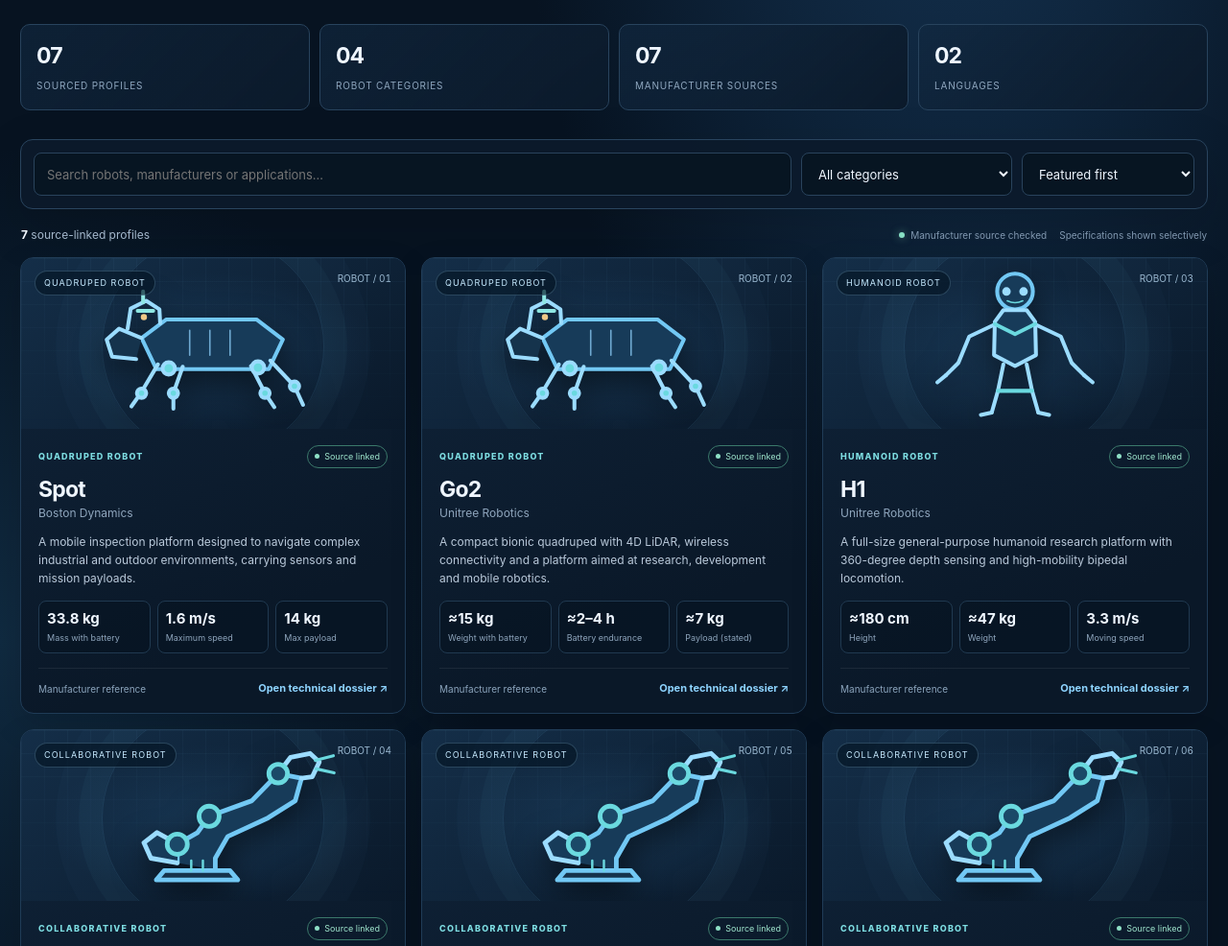
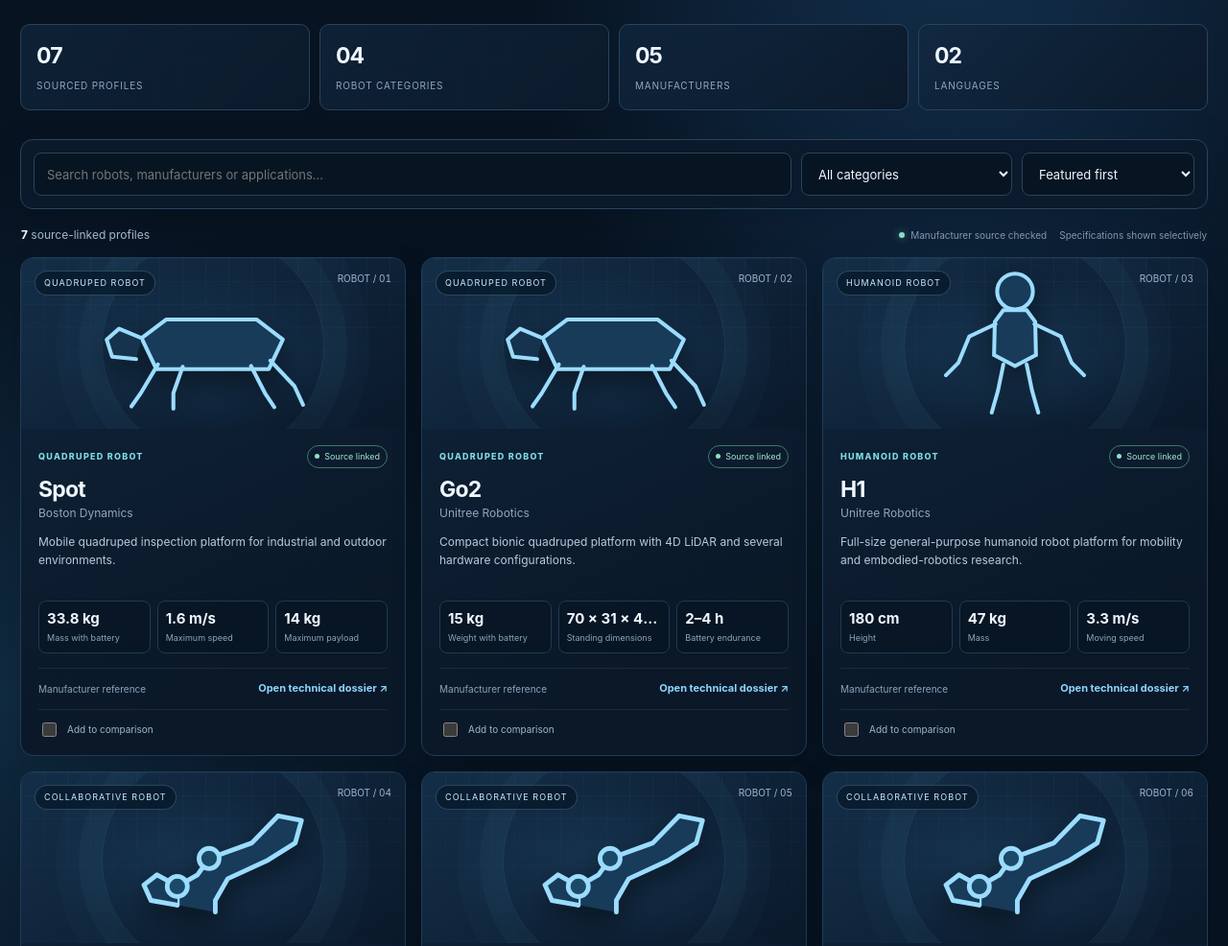
Before and after one commit to sasapetric5/roboscopia, a plain HTML site: page knowledge-base.html in a window 1280 px wide. Shown: the part 349-1335 px from the top of the page at 96% size. Drawn offline with Linux system fonts and the light colour scheme.

Commit message:
Load knowledge base from canonical robot data

```diff
--- a/knowledge-base.html
+++ b/knowledge-base.html
@@ -20,7 +20,7 @@ main{padding:44px 0 86px}.eyebrow{display:flex;align-items:center;gap:9px;color:
 footer{border-top:1px solid #ffffff15;padding:25px 0;color:#718ba5;font-size:10px}footer .wrap{display:flex;justify-content:space-between;gap:15px;flex-wrap:wrap}
 @media(max-width:900px){.results{grid-template-columns:repeat(2,minmax(0,1fr))}.hero-note{display:none}}
 @media(max-width:620px){.wrap{width:min(var(--max),calc(100% - 28px))}.nav{min-height:62px}.brand{font-size:13px}.navlink{display:none}main{padding-top:32px}.hero-row{display:block}.metrics{grid-template-columns:repeat(2,1fr);gap:8px;margin:22px 0}.metric{padding:11px 13px}.metric b{font-size:20px}.toolbar{grid-template-columns:1fr;padding:10px}.toolbar-meta{align-items:flex-start;flex-direction:column;gap:8px}.results{grid-template-columns:1fr;gap:12px}.art{height:190px}.desc{min-height:0}.comparebar{bottom:7px}.comparebar small{max-width:160px}.compare-actions .action{padding:8px}.notice{font-size:10px}}
-</style>
+.compare-choice{display:flex;align-items:center;gap:8px;margin-top:12px;padding-top:10px;border-top:1px solid #ffffff12;color:#9db7ce;font-size:10px;cursor:pointer}.compare-choice input{accent-color:#65d7df;width:15px;height:15px}.compare-choice input:disabled{opacity:.4}</style>
 </head>
 <body>
 <div class="topline"></div>
@@ -37,29 +37,23 @@ footer{border-top:1px solid #ffffff15;padding:25px 0;color:#718ba5;font-size:10p
 </main>
 <footer><div class="wrap"><span>© 2026 ROBOSCOPIA · <span data-en="Global Robotics & CNC Intelligence" data-sr="Globalna platforma za robotiku i CNC">Global Robotics & CNC Intelligence</span></span><span data-en="Evidence first · Independent technical information" data-sr="Dokazi na prvom mestu · Nezavisne tehničke informacije">Evidence first · Independent technical information</span></div></footer>
 <script>
-(() => {
-const records=[
-{id:"spot",name:"Spot",maker:"Boston Dynamics",category:"quadruped",categoryEn:"Quadruped robot",categorySr:"Četvoronožni robot",summaryEn:"A mobile inspection platform designed to navigate complex industrial and outdoor environments, carrying sensors and mission payloads.",summarySr:"Mobilna inspekcijska platforma za kretanje kroz složena industrijska i spoljašnja okruženja, sa senzorima i namenskim teretom.",specs:[["33.8 kg","Mass with battery","Masa sa baterijom"],["1.6 m/s","Maximum speed","Maksimalna brzina"],["14 kg","Max payload","Maks. nosivost"]],source:"https://bostondynamics.com/products/spot/",sourceName:"Spot product specifications",sourceNameSr:"Spot — specifikacije proizvoda",reviewed:"20 Nov 2026",kind:"quad",featured:1},
-{id:"go2",name:"Go2",maker:"Unitree Robotics",category:"quadruped",categoryEn:"Quadruped robot",categorySr:"Četvoronožni robot",summaryEn:"A compact bionic quadruped with 4D LiDAR, wireless connectivity and a platform aimed at research, development and mobile robotics.",summarySr:"Kompaktan bionički četvoronožac sa 4D LiDAR-om, bežičnom povezivošću i platformom namenjenom istraživanju i razvoju mobilne robotike.",specs:[["≈15 kg","Weight with battery","Masa sa baterijom"],["≈2–4 h","Battery endurance","Trajanje baterije"],["≈7 kg","Payload (stated)","Nosivost (navedena)"]],source:"https://www.unitree.com/mobile/go2/",sourceName:"Unitree Go2 official product page",sourceNameSr:"Unitree Go2 — zvanična stranica",reviewed:"20 Nov 2026",kind:"quad",featured:2},
-{id:"h1",name:"H1",maker:"Unitree Robotics",category:"humanoid",categoryEn:"Humanoid robot",categorySr:"Humanoidni robot",summaryEn:"A full-size general-purpose humanoid research platform with 360-degree depth sensing and high-mobility bipedal locomotion.",summarySr:"Humanoidna istraživačka platforma pune veličine sa 360-stepenim dubinskim opažanjem i pokretnim dvonožnim hodom.",specs:[["≈180 cm","Height","Visina"],["≈47 kg","Weight","Masa"],["3.3 m/s","Moving speed","Brzina kretanja"]],source:"https://www.unitree.com/h1/",sourceName:"Unitree H1 official specifications",sourceNameSr:"Unitree H1 — zvanične specifikacije",reviewed:"20 Nov 2026",kind:"human",featured:3},
-{id:"ur5e",name:"UR5e",maker:"Universal Robots",category:"cobot",categoryEn:"Collaborative robot",categorySr:"Kolaborativni robot",summaryEn:"A six-axis collaborative robot arm for flexible automation, assembly, machine tending and precision handling.",summarySr:"Šestoosna kolaborativna robotska ruka za fleksibilnu automatizaciju, montažu, opsluživanje mašina i precizno rukovanje.",specs:[["5 kg","Payload","Nosivost"],["850 mm","Reach","Dohvat"],["±0.03 mm","Repeatability","Ponovljivost"]],source:"https://www.universal-robots.com/media/1807465/ur5e_e-series_datasheets_web.pdf",sourceName:"UR5e technical specification · May 2025",sourceNameSr:"UR5e tehnička specifikacija · maj 2025",reviewed:"20 Nov 2026",kind:"arm",featured:4},
-{id:"ur20",name:"UR20-1750",maker:"Universal Robots",category:"cobot",categoryEn:"Collaborative robot",categorySr:"Kolaborativni robot",summaryEn:"A high-payload collaborative robot built for palletizing, machine tending, welding and material handling over a long reach.",summarySr:"Kolaborativni robot velike nosivosti za paletizaciju, opsluživanje mašina, zavarivanje i rukovanje materijalom na velikom dohvatu.",specs:[["20 kg","Standard payload","Standardna nosivost"],["1,750 mm","Reach","Dohvat"],["64 kg","Robot weight","Masa robota"]],source:"https://www.universal-robots.com/products/ur20-1750/",sourceName:"Universal Robots UR20-1750 product page",sourceNameSr:"Universal Robots UR20-1750 — stranica proizvoda",reviewed:"20 Nov 2026",kind:"arm",featured:5},
-{id:"gofa5",name:"GoFa 5",maker:"ABB Robotics",category:"cobot",categoryEn:"Collaborative robot",categorySr:"Kolaborativni robot",summaryEn:"A collaborative robot variant in ABB's GoFa family, combining integrated torque sensing with flexible mounting and programming.",summarySr:"Varijanta kolaborativnog robota iz ABB GoFa porodice, sa integrisanim senzorima obrtnog momenta i fleksibilnom montažom i programiranjem.",specs:[["5 kg","Payload","Nosivost"],["950 mm","Reach to wrist","Dohvat do zgloba"],["1,050 mm","Reach to flange","Dohvat do prirubnice"]],source:"https://www.abb.com/global/en/areas/robotics/products/robots/collaborative-robots/gofa",sourceName:"ABB GoFa family technical data",sourceNameSr:"ABB GoFa porodica — tehnički podaci",reviewed:"20 Nov 2026",kind:"arm",featured:6},
-{id:"kr6",name:"KR 6 R700 sixx C",maker:"KUKA",category:"industrial",categoryEn:"Industrial robot arm",categorySr:"Industrijska robotska ruka",summaryEn:"A compact six-axis industrial robot for fast, precise automation in constrained workspaces. Maximum payload differs from rated payload.",summarySr:"Kompaktan šestоosni industrijski robot za brzu i preciznu automatizaciju u ograničenom prostoru. Maksimalna i nominalna nosivost nisu iste.",specs:[["6 kg","Maximum payload","Maksimalna nosivost"],["3 kg","Rated payload","Nominalna nosivost"],["706.7 mm","Maximum reach","Maksimalni dohvat"]],source:"https://www.kuka.com/-/media/kuka-downloads/imported/8350ff3ca11642998dbdc81dcc2ed44c/0000215571_en.pdf",sourceName:"KUKA KR 6 R700 sixx C technical data",sourceNameSr:"KUKA KR 6 R700 sixx C — tehnički podaci",reviewed:"20 Nov 2026",kind:"arm",featured:7}
-];
-const art={
-quad:'<svg viewBox="0 0 420 220" role="img" aria-label="Original quadruped robot line illustration"><g fill="none" stroke="#9bdcff" stroke-width="5" stroke-linecap="round" stroke-linejoin="round"><path d="M118 103 L150 79 L266 79 L300 105 L282 143 L137 143 Z" fill="#173b59" stroke="#72c8f4"/><path d="M139 137 L117 174 L105 191 M171 140 L159 174 L159 194 M259 139 L277 174 L289 192 M284 132 L315 165 L326 189"/><path d="M118 103 L89 91 L73 105 L80 127 L111 130" fill="#15334c"/><circle cx="153" cy="142" r="8" fill="#6ad9df"/><circle cx="268" cy="141" r="8" fill="#6ad9df"/><circle cx="118" cy="174" r="6" fill="#6ad9df"/><circle cx="159" cy="174" r="6" fill="#6ad9df"/><circle cx="277" cy="174" r="6" fill="#6ad9df"/><circle cx="315" cy="165" r="6" fill="#6ad9df"/><path d="M100 91 L104 65 L124 55 L141 66 L142 84" /><path d="M113 68 L133 68 M120 57 L120 43" stroke="#8ee7e3"/><path d="M180 93 L180 125 M206 93 L206 125 M232 93 L232 125" stroke="#6ea8d0" stroke-width="2"/></g><circle cx="121" cy="76" r="4" fill="#f0c987"/></svg>',
-human:'<svg viewBox="0 0 420 220" role="img" aria-label="Original humanoid robot line illustration"><g fill="none" stroke="#9bdcff" stroke-width="5" stroke-linecap="round" stroke-linejoin="round"><circle cx="210" cy="43" r="23" fill="#173b59" stroke="#72c8f4"/><path d="M195 67 L184 82 L183 125 L210 139 L237 125 L236 82 L225 67 Z" fill="#173b59"/><path d="M185 85 L151 101 L137 135 L121 151 M235 85 L269 101 L283 135 L299 151"/><path d="M195 137 L188 171 L180 199 M225 137 L232 171 L240 199"/><path d="M184 85 L210 98 L236 85 M188 171 L232 171" stroke="#6ad9df"/><circle cx="199" cy="43" r="3" fill="#6ad9df"/><circle cx="221" cy="43" r="3" fill="#6ad9df"/><path d="M200 55 Q210 60 220 55" stroke="#6ad9df" stroke-width="2"/><path d="M121 151 L110 160 M299 151 L310 160 M180 199 L166 202 M240 199 L254 202"/></g></svg>',
-arm:'<svg viewBox="0 0 420 220" role="img" aria-label="Original industrial robot arm line illustration"><g fill="none" stroke="#9bdcff" stroke-width="6" stroke-linecap="round" stroke-linejoin="round"><path d="M164 171 L164 147 L190 132 L205 111 L260 91 L294 56 L324 62 L316 91 L281 113 L229 137 L213 165 L213 180" fill="#173b59" stroke="#72c8f4"/><path d="M165 147 L138 132 L121 145 L130 165 L164 171" fill="#173b59"/><path d="M294 56 L310 35 L335 30 L347 41 L338 60 L324 62" /><path d="M342 39 L365 33 M343 50 L366 55" stroke="#6ad9df" stroke-width="4"/><circle cx="164" cy="147" r="13" fill="#1b4968" stroke="#6ad9df"/><circle cx="205" cy="111" r="13" fill="#1b4968" stroke="#6ad9df"/><circle cx="294" cy="56" r="12" fill="#1b4968" stroke="#6ad9df"/><path d="M147 181 L232 181 L242 193 L137 193 Z" fill="#15334c" stroke="#72c8f4"/><path d="M182 181 L182 168 M197 181 L197 168" stroke="#6ad9df" stroke-width="3"/></g></svg>'
-};
-let language="en";const selected=new Set();const $=id=>document.getElementById(id);const tr=(en,sr)=>language==="en"?en:sr;
-function card(r,i){return '<article class="card"><div class="art"><span class="art-tag">'+tr(r.categoryEn,r.categorySr)+'</span><span class="art-index">ROBOT / '+String(i+1).padStart(2,"0")+'</span>'+(art[r.kind]||art.arm)+'</div><div class="card-body"><div class="card-top"><span class="category">'+tr(r.categoryEn,r.categorySr)+'</span><span class="verified">'+tr("Source linked","Izvor povezan")+'</span></div><h2>'+r.name+'</h2><div class="maker">'+r.maker+'</div><p class="desc">'+tr(r.summaryEn,r.summarySr)+'</p><div class="specs">'+r.specs.map(s=>'<div class="spec"><b>'+s[0]+'</b><small>'+tr(s[1],s[2])+'</small></div>').join("")+'</div><div class="card-foot"><span class="source-state">'+tr("Manufacturer reference","Referenca proizvođača")+'</span><a href="robot-profile.html?id='+encodeURIComponent(r.id)+'" class="details">'+tr("Open technical dossier ↗","Otvori tehnički dosije ↗")+'</a></div></div></article>'}
-function render(){const q=$("search").value.trim().toLowerCase(),cat=$("category").value,sort=$("sort").value;let list=records.filter(r=>(cat==="all"||r.category===cat)&&[r.name,r.maker,r.categoryEn,r.categorySr,r.summaryEn,r.summarySr].join(" ").toLowerCase().includes(q));if(sort==="name")list.sort((a,b)=>a.name.localeCompare(b.name));else if(sort==="maker")list.sort((a,b)=>a.maker.localeCompare(b.maker));else list.sort((a,b)=>a.featured-b.featured);$("count").innerHTML='<strong>'+list.length+'</strong> '+tr("source-linked profiles","profila sa izvorima");$("results").innerHTML=list.length?list.map(card).join(""):'<div class="empty">'+tr("No profiles match. Try a different search or category.","Nema profila koji odgovaraju pretrazi. Pokušajte drugi pojam ili kategoriju.")+'</div>';$("results").querySelectorAll("[data-details]").forEach(a=>a.addEventListener("click",e=>{e.preventDefault();const p=$("detail-"+a.dataset.details);p.classList.toggle("open");a.textContent=p.classList.contains("open")?tr("Close details ↑","Zatvori detalje ↑"):tr("Explore profile ↗","Detalji profila ↗")}));$("results").querySelectorAll("[data-compare]").forEach(c=>c.addEventListener("change",e=>{const id=e.target.dataset.compare;if(e.target.checked){if(selected.size>=3){e.target.checked=false;return;}selected.add(id);}else selected.delete(id);updateCompare();}));updateCompare()}
-function updateCompare(){$("comparebar").classList.toggle("show",selected.size>0);$("compareHint").textContent=selected.size+" "+tr("of 3 selected","od 3 izabrana");if(selected.size===0)$("comparePanel").classList.remove("show")}
-function compare(){const chosen=records.filter(r=>selected.has(r.id));if(!chosen.length)return;const keys=[...new Set(chosen.flatMap(r=>r.specs.map(s=>s[1])))];let rows=[["Manufacturer","Proizvođač",r=>r.maker],["Category","Kategorija",r=>tr(r.categoryEn,r.categorySr)]];keys.forEach(k=>rows.push([k,k,r=>{const s=r.specs.find(x=>x[1]===k);return s?s[0]:"—"}]));$("compareTable").innerHTML='<table><thead><tr><th>'+tr("Specification","Specifikacija")+'</th>'+chosen.map(r=>'<th>'+r.name+'</th>').join("")+'</tr></thead><tbody>'+rows.map(row=>'<tr><th>'+tr(row[0],row[1])+'</th>'+chosen.map(r=>'<td>'+row[2](r)+'</td>').join("")+'</tr>').join("")+'</tbody></table>';$("comparePanel").classList.add("show");$("comparePanel").scrollIntoView({behavior:"smooth",block:"nearest"})}
-$("search").addEventListener("input",render);$("category").addEventListener("change",render);$("sort").addEventListener("change",render);$("clearCompare").addEventListener("click",()=>{selected.clear();render()});$("showCompare").addEventListener("click",compare);
-$("languageToggle").addEventListener("click",()=>{language=language==="en"?"sr":"en";document.documentElement.lang=language;document.querySelectorAll("[data-en]").forEach(n=>n.textContent=n.dataset[language]);$("search").placeholder=tr("Search robots, manufacturers or applications…","Pretraži robote, proizvođače ili primene…");const opts=$("category").options;opts[0].text=tr("All categories","Sve kategorije");opts[1].text=tr("Quadruped robots","Četvoronožni roboti");opts[2].text=tr("Humanoid robots","Humanoidni roboti");opts[3].text=tr("Collaborative robots","Kolaborativni roboti");opts[4].text=tr("Industrial robot arms","Industrijske robotske ruke");const sorts=$("sort").options;sorts[0].text=tr("Featured first","Izdvojeni prvi");sorts[1].text=tr("Name A–Z","Naziv A–Ž");sorts[2].text=tr("Manufacturer A–Z","Proizvođač A–Ž");render()});
-render();
+(async()=>{
+"use strict";
+const $=id=>document.getElementById(id), esc=v=>String(v??"").replace(/[&<>"']/g,c=>({"&":"&amp;","<":"&lt;",">":"&gt;",'"':"&quot;","'":"&#39;"}[c]));
+const labels={quadruped:["Quadruped robot","Četvoronožni robot"],humanoid:["Humanoid robot","Humanoidni robot"],cobot:["Collaborative robot","Kolaborativni robot"],industrial:["Industrial robot arm","Industrijska robotska ruka"]};
+const words={en:{all:"All categories",search:"Search robots, manufacturers or applications…",featured:"Featured first",name:"Name A–Z",maker:"Manufacturer A–Z",source:"Source linked",open:"Open technical dossier ↗",compare:"Add to comparison",count:"source-linked profiles",none:"No profiles match. Try a different search or category.",selected:"of 3 selected",comparison:"Technical comparison",specification:"Specification",manufacturer:"Manufacturer",category:"Category",clear:"Clear",compareModels:"Compare models",sourceLabel:"Manufacturer reference"},
+sr:{all:"Sve kategorije",search:"Pretraži robote, proizvođače ili primene…",featured:"Izdvojeni prvi",name:"Naziv A–Ž",maker:"Proizvođač A–Ž",source:"Izvor povezan",open:"Otvori tehnički dosije ↗",compare:"Dodaj u poređenje",count:"profila sa izvorima",none:"Nema profila koji odgovaraju pretrazi.",selected:"od 3 izabrana",comparison:"Tehničko poređenje",specification:"Specifikacija",manufacturer:"Proizvođač",category:"Kategorija",clear:"Poništi",compareModels:"Uporedi modele",sourceLabel:"Referenca proizvođača"}};
+let lang="en",records=[],selected=new Set();const t=k=>words[lang][k],cat=c=>(labels[c]||[c||"Other",c||"Ostalo"])[lang==="en"?0:1],specs=r=>Array.isArray(r.specifications)?r.specifications:[];
+const art={quadruped:'<svg viewBox="0 0 420 220" aria-hidden="true"><g fill="none" stroke="#9bdcff" stroke-width="5" stroke-linecap="round" stroke-linejoin="round"><path d="M118 103 L150 79 L266 79 L300 105 L282 143 L137 143 Z" fill="#173b59"/><path d="M139 137 L117 174 L105 191 M171 140 L159 174 L159 194 M259 139 L277 174 L289 192 M284 132 L315 165 L326 189"/><path d="M118 103 L89 91 L73 105 L80 127 L111 130" fill="#15334c"/></g></svg>',humanoid:'<svg viewBox="0 0 420 220" aria-hidden="true"><g fill="none" stroke="#9bdcff" stroke-width="5" stroke-linecap="round"><circle cx="210" cy="43" r="23" fill="#173b59"/><path d="M195 67 L184 82 L183 125 L210 139 L237 125 L236 82 L225 67 Z" fill="#173b59"/><path d="M185 85 L151 101 L137 135 L121 151 M235 85 L269 101 L283 135 L299 151 M195 137 L188 171 L180 199 M225 137 L232 171 L240 199"/></g></svg>',arm:'<svg viewBox="0 0 420 220" aria-hidden="true"><g fill="none" stroke="#9bdcff" stroke-width="6" stroke-linecap="round" stroke-linejoin="round"><path d="M164 171 L164 147 L190 132 L205 111 L260 91 L294 56 L324 62 L316 91 L281 113 L229 137 L213 165 L213 180" fill="#173b59"/><path d="M165 147 L138 132 L121 145 L130 165 L164 171" fill="#173b59"/><circle cx="164" cy="147" r="13" fill="#1b4968"/><circle cx="205" cy="111" r="13" fill="#1b4968"/></g></svg>'};
+function metrics(){const vals=[records.length,new Set(records.map(r=>r.category)).size,new Set(records.map(r=>r.manufacturer)).size,2];document.querySelectorAll(".metric b").forEach((n,i)=>n.textContent=String(vals[i]??0).padStart(2,"0"));document.querySelectorAll(".metric small").forEach((n,i)=>n.textContent=[lang==="en"?"Sourced profiles":"Profila sa izvorima",lang==="en"?"Robot categories":"Kategorija robota",lang==="en"?"Manufacturers":"Proizvođača",lang==="en"?"Languages":"Jezika"][i]||n.textContent)}
+function filters(){const s=$("category"),old=s.value,cats=[...new Set(records.map(r=>r.category))].sort();s.innerHTML='<option value="all">'+esc(t("all"))+'</option>'+cats.map(c=>'<option value="'+esc(c)+'">'+esc(cat(c))+'</option>').join("");s.value=cats.includes(old)?old:"all";$("search").placeholder=t("search");const o=$("sort").options;o[0].text=t("featured");o[1].text=t("name");o[2].text=t("maker")}
+function card(r,i){const kind=r.category==="quadruped"?"quadruped":r.category==="humanoid"?"humanoid":"arm",s=specs(r).slice(0,3).map(x=>'<div class="spec"><b>'+esc((x.value??"—")+(x.unit?" "+x.unit:""))+'</b><small>'+esc(x.name)+'</small></div>').join("");return '<article class="card"><div class="art"><span class="art-tag">'+esc(cat(r.category))+'</span><span class="art-index">ROBOT / '+String(i+1).padStart(2,"0")+'</span>'+(art[kind]||art.arm)+'</div><div class="card-body"><div class="card-top"><span class="category">'+esc(cat(r.category))+'</span><span class="verified">'+esc(t("source"))+'</span></div><h2>'+esc(r.model)+'</h2><div class="maker">'+esc(r.manufacturer)+'</div><p class="desc">'+esc(lang==="sr"?(r.summarySr||r.summary):(r.summary||""))+'</p><div class="specs">'+s+'</div><div class="card-foot"><span class="source-state">'+esc(t("sourceLabel"))+'</span><a href="robot-profile.html?id='+encodeURIComponent(r.id)+'" class="details">'+esc(t("open"))+'</a></div><label class="compare-choice"><input type="checkbox" data-compare="'+esc(r.id)+'" '+(selected.has(r.id)?"checked":"")+'><span>'+esc(t("compare"))+'</span></label></div></article>'}
+function updateCompare(){$("comparebar").classList.toggle("show",selected.size>0);$("compareHint").textContent=selected.size+" "+t("selected");$("showCompare").disabled=selected.size<2;$("showCompare").style.opacity=selected.size<2?".5":"1";if(!selected.size)$("comparePanel").classList.remove("show")}
+function render(){const q=$("search").value.trim().toLowerCase(),c=$("category").value,sort=$("sort").value;let list=records.filter(r=>(c==="all"||r.category===c)&&[r.model,r.manufacturer,r.family,r.variant,r.category,r.summary,r.summarySr,...(r.applications||[])].join(" ").toLowerCase().includes(q));if(sort==="name")list.sort((a,b)=>a.model.localeCompare(b.model));else if(sort==="maker")list.sort((a,b)=>a.manufacturer.localeCompare(b.manufacturer));$("count").innerHTML="<strong>"+list.length+"</strong> "+esc(t("count"));$("results").innerHTML=list.length?list.map(card).join(""):'<div class="empty">'+esc(t("none"))+'</div>';$("results").querySelectorAll("[data-compare]").forEach(x=>x.addEventListener("change",e=>{const id=e.target.dataset.compare;if(e.target.checked){if(selected.size>=3){e.target.checked=false;return}selected.add(id)}else selected.delete(id);render()}));updateCompare()}
+function compare(){const chosen=records.filter(r=>selected.has(r.id));if(chosen.length<2)return;const keys=[...new Set(chosen.flatMap(r=>specs(r).map(s=>s.name)))],rows=[[t("manufacturer"),r=>r.manufacturer],[t("category"),r=>cat(r.category)],...keys.map(k=>[k,r=>{const s=specs(r).find(x=>x.name===k);return s?String(s.value??"—")+(s.unit?" "+s.unit:"")+(s.qualifier?" · "+s.qualifier:""):"—"}])];$("compareTable").innerHTML='<table><thead><tr><th>'+esc(t("specification"))+'</th>'+chosen.map(r=>'<th>'+esc(r.model)+'</th>').join("")+'</tr></thead><tbody>'+rows.map(row=>'<tr><th>'+esc(row[0])+'</th>'+chosen.map(r=>'<td>'+esc(row[1](r))+'</td>').join("")+'</tr>').join("")+'</tbody></table>';$("comparePanel").classList.add("show");$("comparePanel").scrollIntoView({behavior:"smooth",block:"nearest"})}
+function languageChange(){document.documentElement.lang=lang;$("clearCompare").textContent=t("clear");$("showCompare").textContent=t("compareModels");$("comparePanel").querySelector("h3").textContent=t("comparison");filters();metrics();render()}
+$("search").addEventListener("input",render);$("category").addEventListener("change",render);$("sort").addEventListener("change",render);$("clearCompare").addEventListener("click",()=>{selected.clear();render()});$("showCompare").addEventListener("click",compare);$("languageToggle").addEventListener("click",()=>{lang=lang==="en"?"sr":"en";languageChange()});
+try{const response=await fetch("data/robots.json",{cache:"no-store"});if(!response.ok)throw Error("HTTP "+response.status);const payload=await response.json();if(!payload||!Array.isArray(payload.records))throw Error("Invalid data schema");records=payload.records.filter(r=>r&&r.id&&r.model&&r.manufacturer&&r.category);if(!records.length)throw Error("No valid records");filters();metrics();render()}catch(error){$("results").innerHTML='<div class="empty">Knowledge base data could not be loaded. Please try again later.</div>';$("count").textContent="Data unavailable";console.error("ROBOSCOPIA:",error)}
 })();
 </script>
 </body>
```
